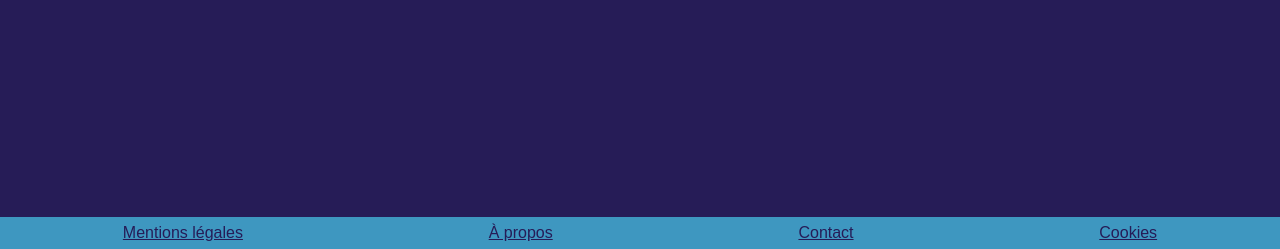
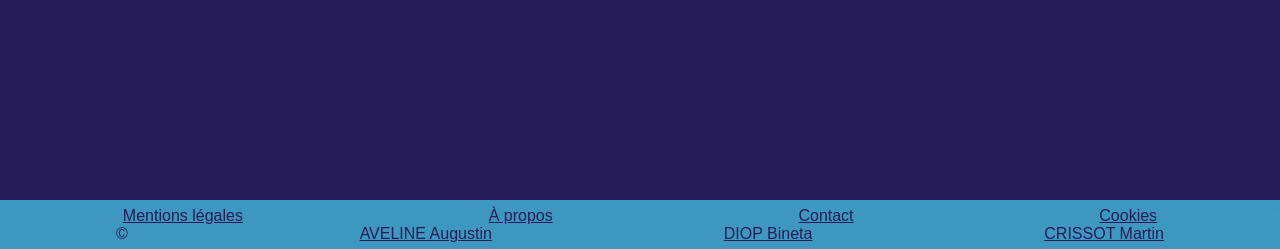
Before and after one commit to Yotacaz/Click-journeY, a PHP site: page /baniere.html in a window 1280 px wide. Shown: the part 551-800 px from the top of the page. Run offline with PHP 8.4, Linux system fonts and the light colour scheme.

Commit message:
modifs footer

```diff
--- a/baniere.html
+++ b/baniere.html
@@ -41,10 +41,16 @@
     </main>
 
     <footer>
-        <a href="#">Mentions légales</a>
-        <a href="#">À propos</a>
-        <a href="#">Contact</a>
-        <a href="#">Cookies</a>
+        <div>
+            <a href="#">Mentions légales</a>
+            <a href="#">À propos</a>
+            <a href="#">Contact</a>
+            <a href="#">Cookies</a>
+        </div>
+        <div>© <a href="https://github.com/AugustinAveline" target="_top">AVELINE Augustin</a>
+            <a href="https://github.com/bina0413" target="_top">DIOP Bineta</a>
+            <a href="https://github.com/Yotacaz" target="_top">CRISSOT Martin</a>
+        </div>
     </footer>
 </body>
 
--- a/style.css
+++ b/style.css
@@ -132,10 +132,20 @@ nav.navbar {
 footer {
     width: 100%;
     min-height: min-content;
-    height: 2rem;
+    padding: .4em 0;
     display: flex;
+    flex-direction: column;
     background-color: #43aed4d8;
     color: #261C57;
+    align-items: center;
+    justify-content: space-around;
+    flex-wrap: wrap;
+}
+
+footer>*{
+    width: 100%;
+    display: flex;
+    flex-direction: row;
     align-items: center;
     justify-content: space-around;
 }
```
